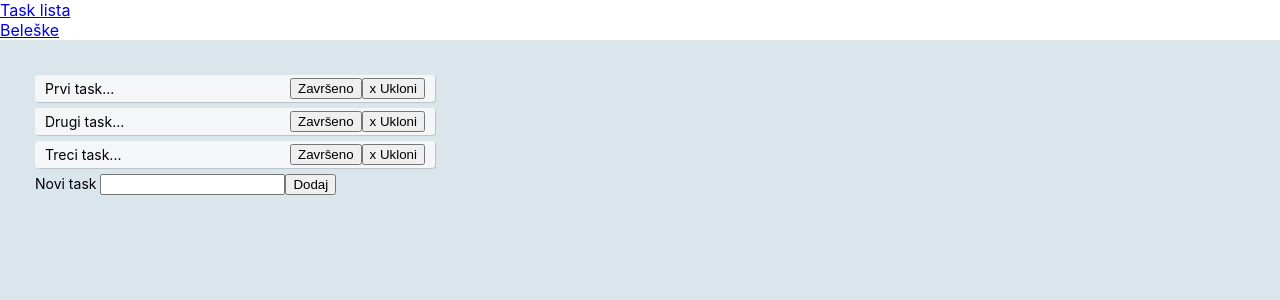
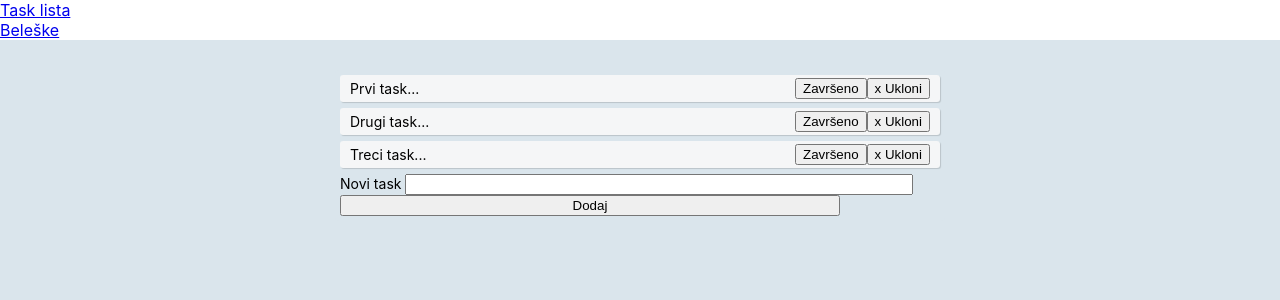
Before and after one commit to AnjaP98/tasklista, a React (Create React App) app: page / in a window 1280 px wide. Shown: the top 300 px of the page. Built offline with nearby package versions, Linux system fonts and the light colour scheme.

Commit message:
izmenjen css

```diff
--- a/src/App.css
+++ b/src/App.css
@@ -7,11 +7,13 @@
 .todo-list {
   background: #dae5ec;
   border-radius: 4px;
-  max-width: 400px;
+  width: 600px;
   padding: 5px;
+  margin: auto;
 }
 
 .todo {
+  align-self: center;
   align-items: center;
   background: #f5f6f7;
   border-radius: 3px;
@@ -25,6 +27,8 @@
 
 form{
   font-size: 14px;
+  align-items: center;
+
 }
 
 ul {
@@ -54,3 +58,16 @@ li a:hover:not(.active) {
 .active {
   background-color: #04AA6D;
 }
+.button {
+  background-color: #68bac9;
+  border: none;
+  color: white;
+  padding: 15px 32px;
+  text-align: center;
+  text-decoration: none;
+  display: inline-block;
+  font-size: 16px;
+}
+input{
+  width: 500px;
+}
```
